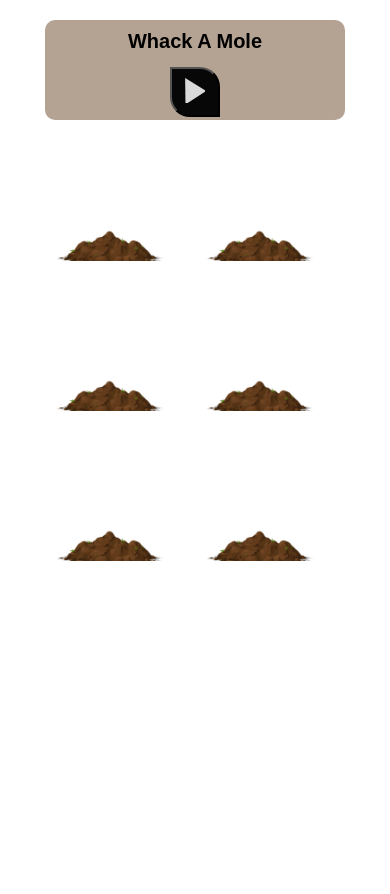
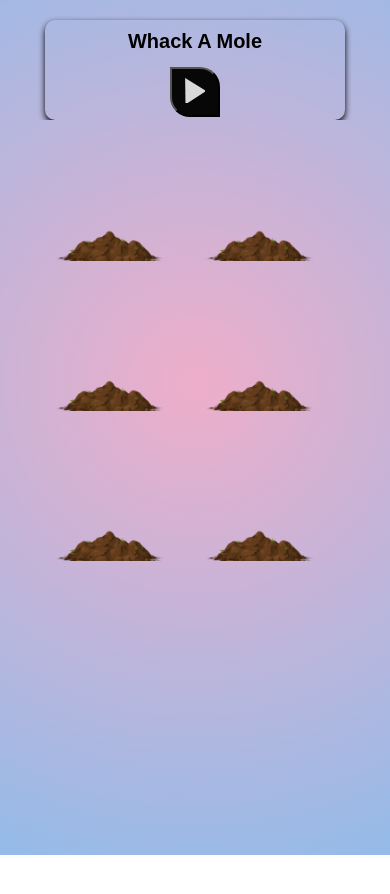
Before and after one commit to day070/Wack_A_Mole, a plain HTML site: page index.html in a window 390 px wide. Drawn offline with Linux system fonts and the light colour scheme.

Commit message:
Update style.css

```diff
--- a/css/style.css
+++ b/css/style.css
@@ -23,6 +23,9 @@
   flex-direction: column;
   align-items: center;
   justify-content: center;
+}
+.svg-buton {
+  width: 40px;
 }
 .mulai {
   width: 120px;
@@ -111,6 +114,8 @@ button {
   .kotak {
     width: 300px;
     height: 100px;
+    background-color: transparent;
+    box-shadow: 0 3px 6px black;
   }
   .kotak h2 {
     font-size: 20px;
@@ -123,7 +128,12 @@ button {
     width: 20px;
   }
   .backgruound {
-    width: 0;
+    background: rgb(238, 174, 202);
+    background: radial-gradient(
+      circle,
+      rgba(238, 174, 202, 1) 0%,
+      rgba(148, 187, 233, 1) 100%
+    );
   }
   .container {
     width: 350px;
```
